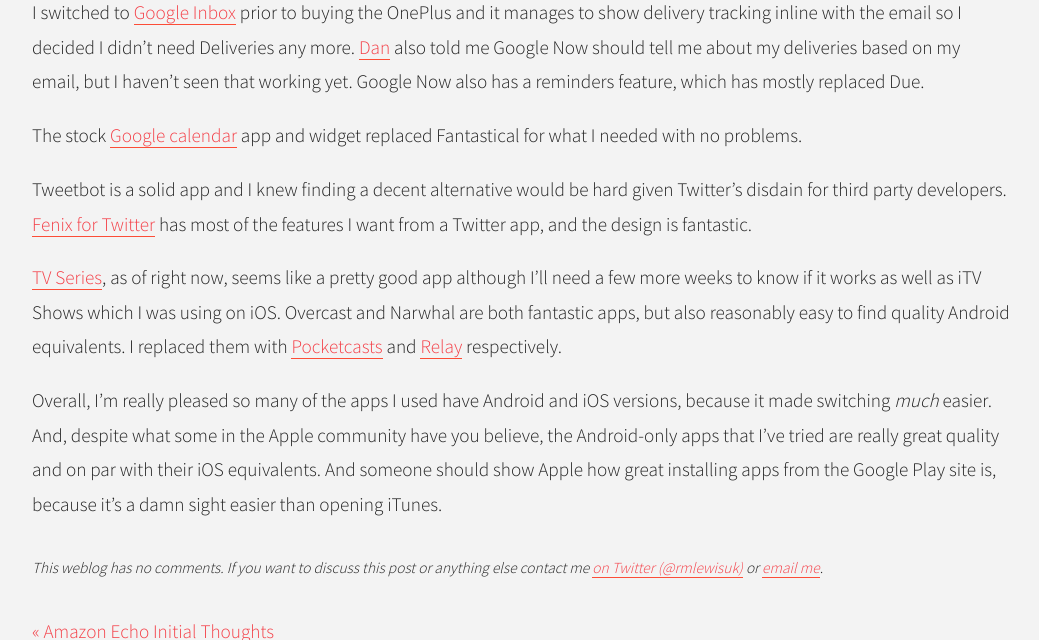
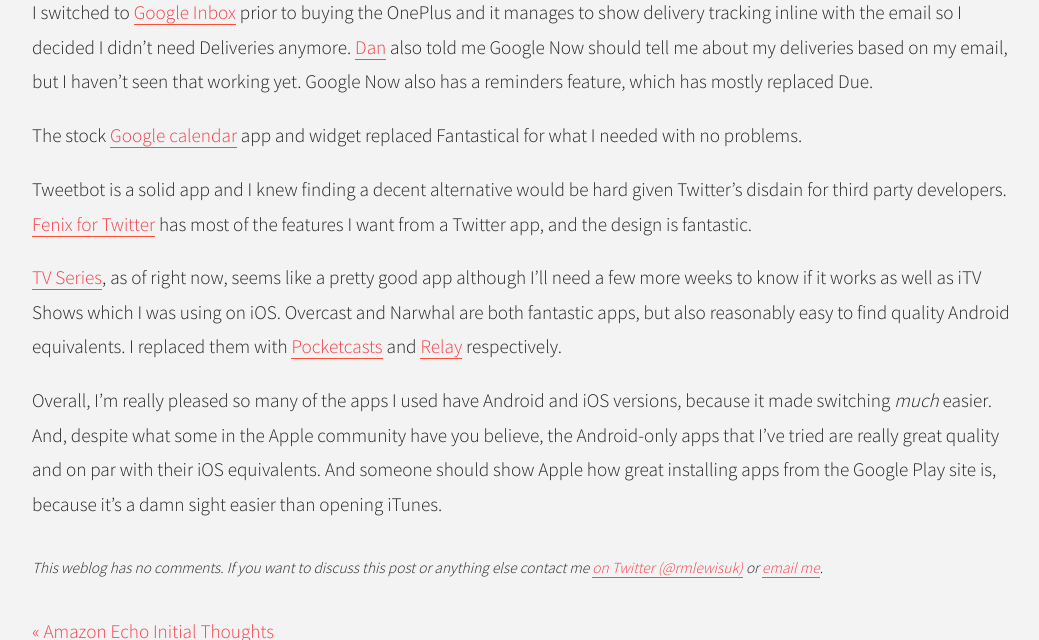
Before and after one commit to rknightuk/robblewis.me-jekyll, a Jekyll site: the page built from _posts/2016/2016-10-06-replacing-apps-on-android.md, in a window 1280 px wide and 900 px high, scrolled down 1429 px, cut to the strip 260-900 px from the top of the window. Shown: the whole strip, without its empty margins (119-1158 px from the left). Built offline with Jekyll 4.4.1, drawn with Linux system fonts in a browser that asks for light colours.

Commit message:
Spelling

```diff
--- a/_posts/2016/2016-10-06-replacing-apps-on-android.md
+++ b/_posts/2016/2016-10-06-replacing-apps-on-android.md
@@ -29,7 +29,7 @@
 
 ![Google Inbox' inline delivery information](http://rmlewisuk.s3.amazonaws.com/google-inbox-inline-delivery.jpg)
 
-I switched to [Google Inbox](https://inbox.google.com) prior to buying the OnePlus and it manages to show delivery tracking inline with the email so I decided I didn't need Deliveries any more. [Dan](https://twitter.com/danharper7) also told me Google Now should tell me about my deliveries based on my email, but I haven't seen that working yet. Google Now also has a reminders feature, which has mostly replaced Due.
+I switched to [Google Inbox](https://inbox.google.com) prior to buying the OnePlus and it manages to show delivery tracking inline with the email so I decided I didn't need Deliveries anymore. [Dan](https://twitter.com/danharper7) also told me Google Now should tell me about my deliveries based on my email, but I haven't seen that working yet. Google Now also has a reminders feature, which has mostly replaced Due.
 
 The stock [Google calendar](https://play.google.com/store/apps/details?id=com.google.android.calendar&hl=en_GB) app and widget replaced Fantastical for what I needed with no problems.
 
```
